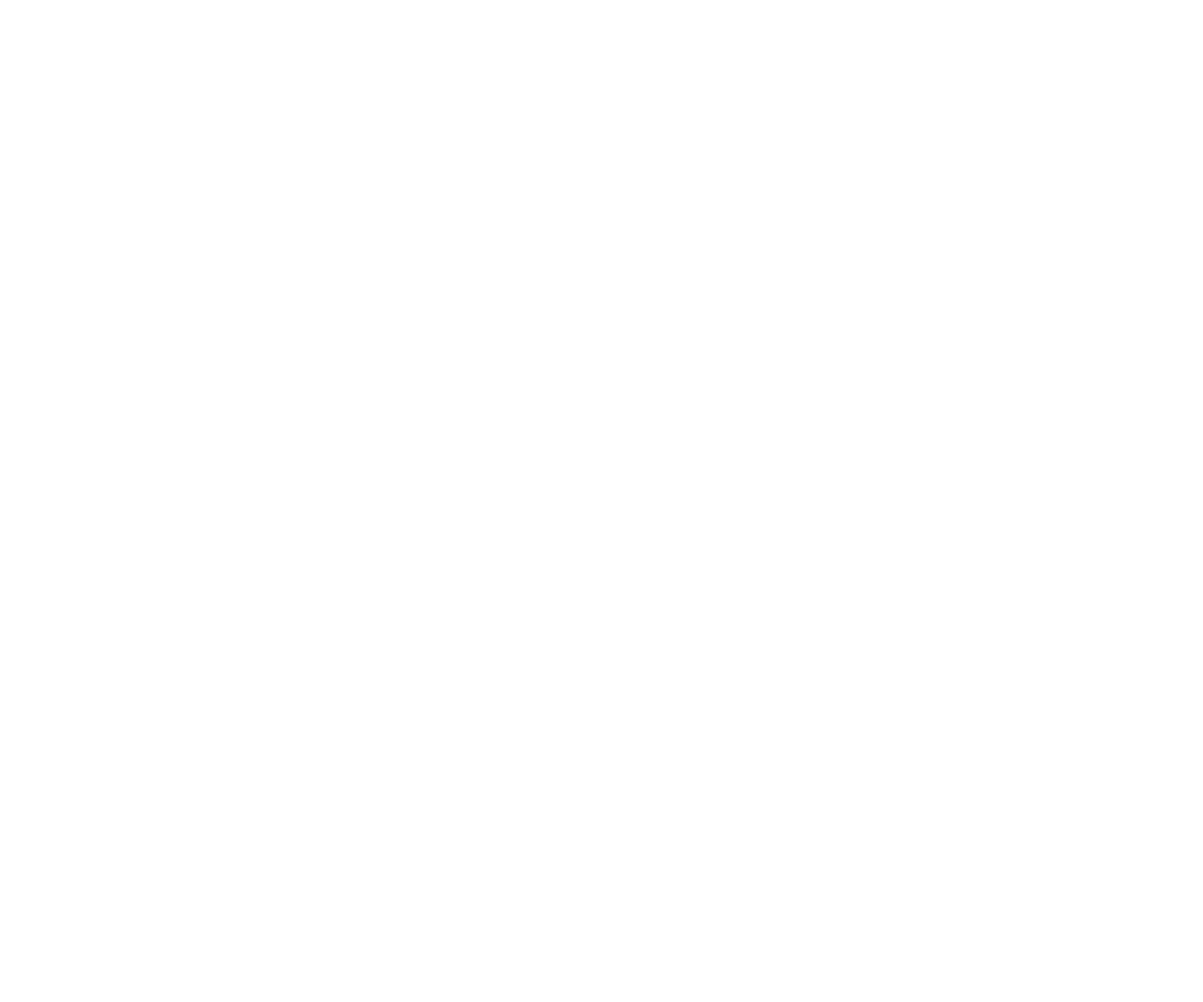
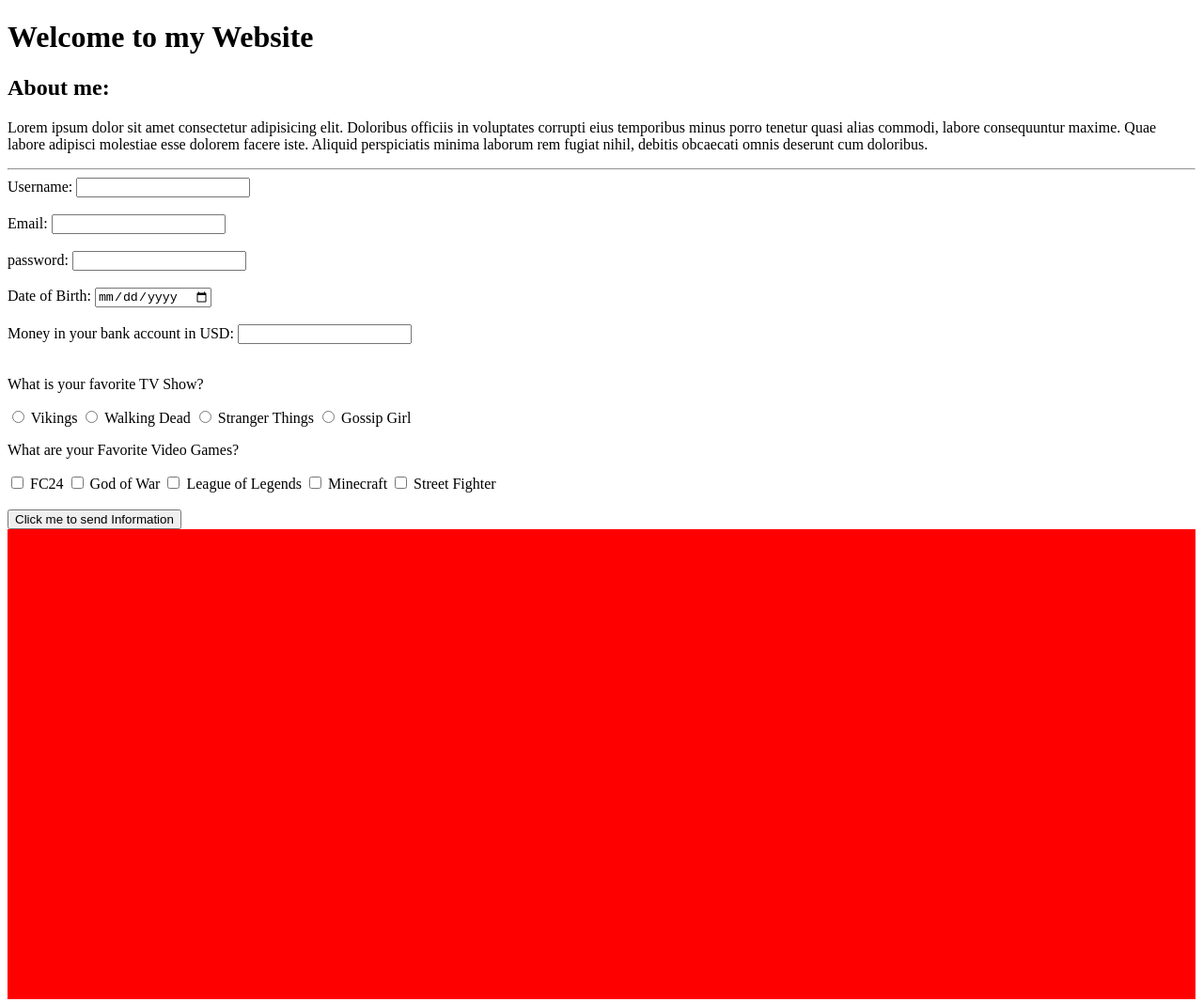
Before and after one commit to NewtonInternationalSchool/TRONC-COMMUN-LEARNING-HTML, a plain HTML site: page Tronc Commun F/index.html in a window 1280 px wide. Shown: the whole page at 94% size. Before the commit the page ends 800 px from the top, so only its background shows below. Drawn offline with Linux system fonts and the light colour scheme.

Commit message:
update class 30/29/2023

```diff
--- a/Tronc Commun F/index.html
+++ b/Tronc Commun F/index.html
@@ -6,6 +6,54 @@
     <title>Mohamed Ali's Website</title>
 </head>
 <body>
+    <h1>Welcome to my Website</h1>
+    <h2>About me:</h2>
+    <p>Lorem ipsum dolor sit amet consectetur adipisicing elit. Doloribus officiis in voluptates corrupti eius temporibus minus porro tenetur quasi alias commodi, labore consequuntur maxime. Quae labore adipisci molestiae esse dolorem facere iste. Aliquid perspiciatis minima laborum rem fugiat nihil, debitis obcaecati omnis deserunt cum doloribus.</p>
+    <hr>
+    <!-- 4 Tags that we open and never close: br hr img input -->
 
+    <!-- In Radio, always have the same value in name otherwise it will not work -->
+    <form action="">
+        <label for="un">Username:</label>
+        <input type="text" id="un" name="user"><br><br>
+
+        <label for="email">Email:</label>
+        <input type="email" id="email" name="email"><br><br>
+        <label for="pass">password:</label>
+        <input type="password" id="pass" name="pwd"><br><br>
+        <label for="dob">Date of Birth:</label>
+        <input type="date" id="dob" name="date"><br><br>
+        <label for="cash">Money in your bank account in USD:</label>
+        <input type="number" id="cash" name="money"><br><br>
+
+        <p>What is your favorite TV Show?</p>
+        <input type="radio" id="vikings" name="122">
+        <label for="vikings">Vikings</label>
+        <input type="radio" id="walking" name="122">
+        <label for="walking">Walking Dead</label>
+        <input type="radio" id="stranger" name="122">
+        <label for="stranger">Stranger Things</label>
+        <input type="radio" id="gossip" name="122">
+        <label for="gossip">Gossip Girl</label>
+
+        <p>What are your Favorite Video Games?</p>
+        <input type="checkbox" id="fc24" name="games">
+        <label for="fc24">FC24</label>
+        <input type="checkbox" id="gow" name="games">
+        <label for="gow">God of War</label>
+        <input type="checkbox" id="lol" name="games">
+        <label for="lol">League of Legends</label>
+        <input type="checkbox" id="mine" name="games">
+        <label for="mine">Minecraft</label>
+        <input type="checkbox" id="sf" name="games">
+        <label for="sf">Street Fighter</label><br><br>
+
+        <!-- Two type of buttons possible: type =submit and type equals button. But in this class always use type submit -->
+
+        <input type="submit" value="Click me to send Information">
+    </form>
+    <div style="background-color: red; height: 500px;">
+
+    </div>
 </body>
 </html>
```
